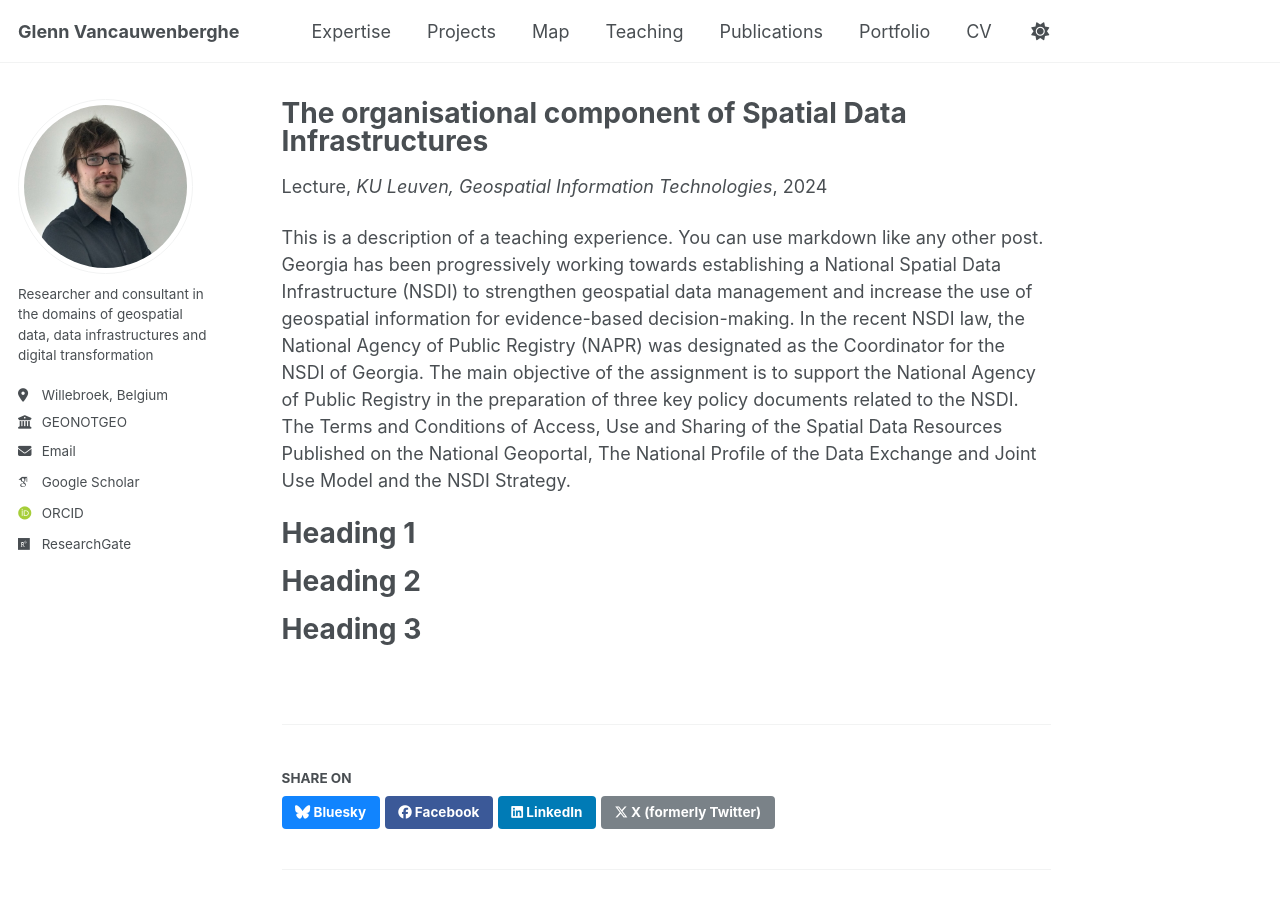
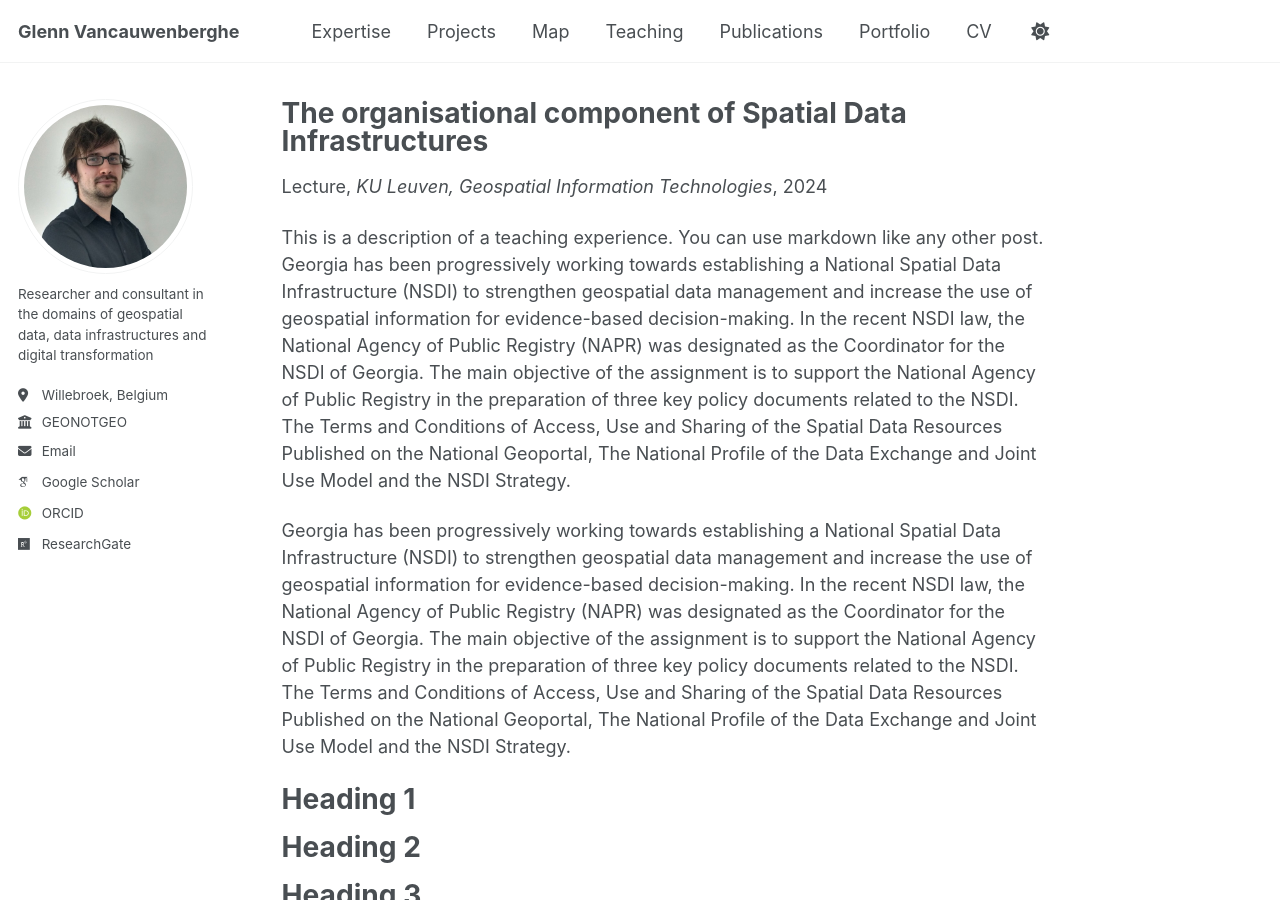
Before and after one commit to GVancauwenberghe/gvancauwenberghe.github.io, a Jekyll site: the page built from _teaching/2014-spring-teaching-1.md, in a window 1280 px wide and 900 px high. Built offline with Jekyll 4.4.1, drawn with Linux system fonts in a browser that asks for light colours; some web fonts are replaced.

Commit message:
Update 2014-spring-teaching-1.md

```diff
--- a/_teaching/2014-spring-teaching-1.md
+++ b/_teaching/2014-spring-teaching-1.md
@@ -10,6 +10,8 @@
 
 This is a description of a teaching experience. You can use markdown like any other post. Georgia has been progressively working towards establishing a National Spatial Data Infrastructure (NSDI) to strengthen geospatial data management and increase the use of geospatial information for evidence-based decision-making. In the recent NSDI law, the National Agency of Public Registry (NAPR) was designated as the Coordinator for the NSDI of Georgia. The main objective of the assignment is to support the National Agency of Public Registry in the preparation of three key policy documents related to the NSDI. The Terms and Conditions of Access, Use and Sharing of the Spatial Data Resources Published on the National Geoportal, The National Profile of the Data Exchange and Joint Use Model and the NSDI Strategy.
 
+Georgia has been progressively working towards establishing a National Spatial Data Infrastructure (NSDI) to strengthen geospatial data management and increase the use of geospatial information for evidence-based decision-making. In the recent NSDI law, the National Agency of Public Registry (NAPR) was designated as the Coordinator for the NSDI of Georgia. The main objective of the assignment is to support the National Agency of Public Registry in the preparation of three key policy documents related to the NSDI. The Terms and Conditions of Access, Use and Sharing of the Spatial Data Resources Published on the National Geoportal, The National Profile of the Data Exchange and Joint Use Model and the NSDI Strategy.
+
 Heading 1
 ======
 
```
